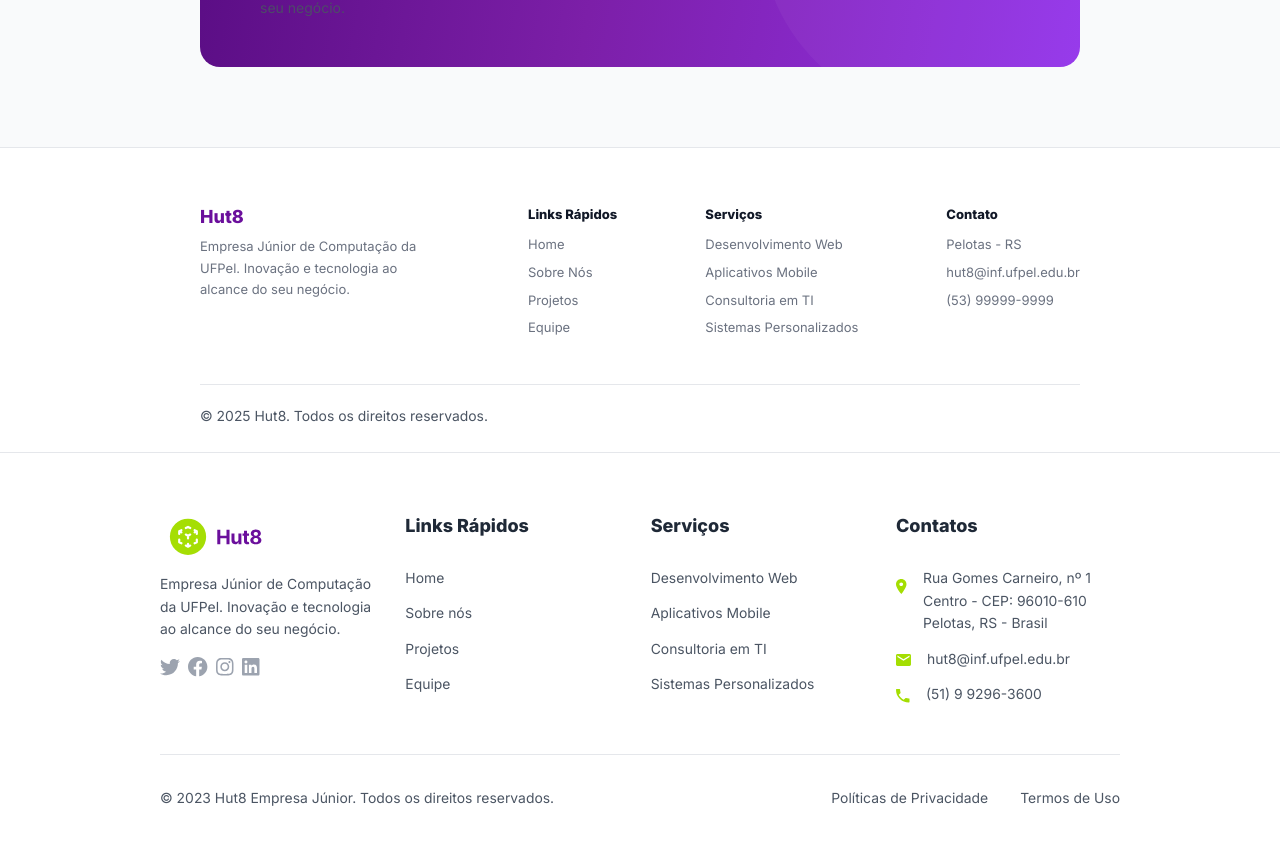
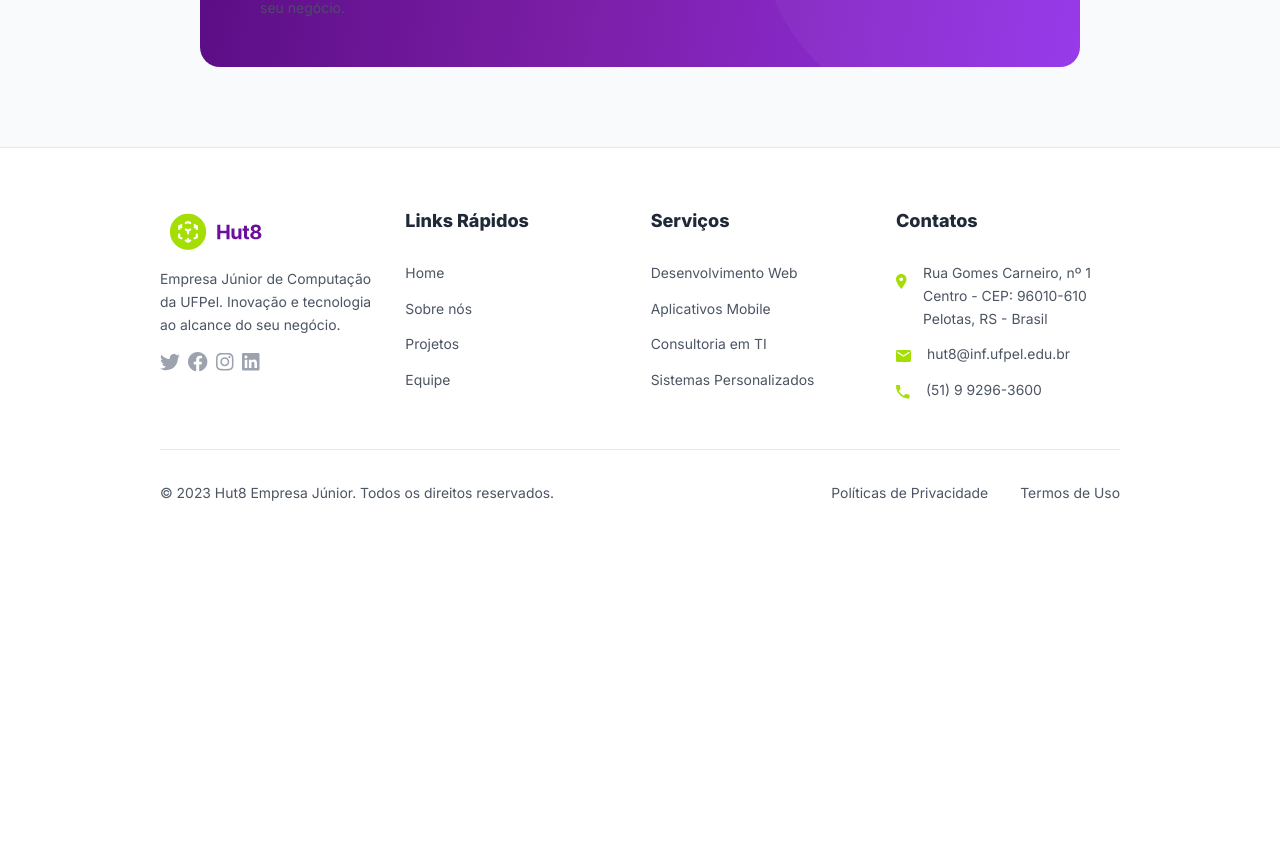
Before and after one commit to joaoMarceloBitar/Hut8, a React (Vite) app: page / in a window 1280 px wide. Shown: the part 2272-3116 px from the top of the page. After the commit the page ends 2873 px from the top, so only its background shows below. Built offline with nearby package versions, Linux system fonts and the light colour scheme.

Commit message:
feat: removendo o footer duplicado

```diff
--- a/src/paginas/Home/Home.jsx
+++ b/src/paginas/Home/Home.jsx
@@ -163,46 +163,6 @@
             <button className="cta-button">Solicitar Orçamento</button>
         </div>
         </section>
-
-        <footer className="footer">
-  <div className="footer-container">
-
-    <div className="footer-brand">
-      <h3>Hut8</h3>
-      <p>
-        Empresa Júnior de Computação da UFPel. Inovação e tecnologia ao alcance do seu negócio.
-      </p>
-    </div>
-
-    <div className="footer-links">
-      <h4>Links Rápidos</h4>
-      <p>Home</p>
-      <p>Sobre Nós</p>
-      <p>Projetos</p>
-      <p>Equipe</p>
-    </div>
-
-    <div className="footer-links">
-      <h4>Serviços</h4>
-      <p>Desenvolvimento Web</p>
-      <p>Aplicativos Mobile</p>
-      <p>Consultoria em TI</p>
-      <p>Sistemas Personalizados</p>
-    </div>
-
-    <div className="footer-links">
-      <h4>Contato</h4>
-      <p>Pelotas - RS</p>
-      <p>hut8@inf.ufpel.edu.br</p>
-      <p>(53) 99999-9999</p>
-    </div>
-
-  </div>
-
-  <div className="footer-bottom">
-    <p>© 2025 Hut8. Todos os direitos reservados.</p>
-  </div>
-</footer>
     </>
   );
 }
--- a/src/styles/home.css
+++ b/src/styles/home.css
@@ -477,65 +477,7 @@
   transform: translateY(-1px);
 }
 
-/* ================= FOOTER ================= */
-.footer {
-  background: #FFFFFF;
-  padding: 60px 200px 24px;
-  border-top: 1px solid #E5E7EB;
-}
 
-.footer-container {
-  display: flex;
-  justify-content: space-between;
-  gap: 40px;
-  margin-bottom: 40px;
-}
-
-.footer-brand {
-  max-width: 240px;
-}
-
-.footer-brand h3 {
-  font-size: 18px;
-  font-weight: 700;
-  color: #6B0F9C;
-  margin-bottom: 10px;
-}
-
-.footer-brand p {
-  font-size: 13px;
-  color: #6B7280;
-  line-height: 1.65;
-}
-
-.footer-links h4 {
-  font-size: 13px;
-  font-weight: 600;
-  color: #111827;
-  margin-bottom: 12px;
-}
-
-.footer-links p {
-  font-size: 13px;
-  color: #6B7280;
-  margin: 5px 0;
-  cursor: pointer;
-  transition: color 0.18s;
-}
-
-.footer-links p:hover {
-  color: #6B0F9C;
-}
-
-.footer-bottom {
-  display: flex;
-  justify-content: space-between;
-  align-items: center;
-  padding-top: 20px;
-  border-top: 1px solid #E5E7EB;
-  font-size: 12px;
-  color: #9CA3AF;
-}
 
 /* ================= RESPONSIVE ================= */
 @media (max-width: 1100px) {
@@ -550,8 +492,7 @@
   .hero,
   .about,
   .services,
-  .cta,
-  .footer { padding-left: 24px; padding-right: 24px; }
+  .cta { padding-left: 24px; padding-right: 24px; }
 
   .hero { flex-direction: column; padding-top: 60px; padding-bottom: 60px; text-align: center; }
   .hero-text p { max-width: 100%; }
@@ -568,7 +509,4 @@
   .service-card { max-width: 100%; }
 
   .cta-container { flex-direction: column; text-align: center; padding: 40px 28px; }
-
-  .footer-container { flex-wrap: wrap; gap: 28px; }
-  .footer-bottom { flex-direction: column; gap: 10px; text-align: center; }
 }
```
